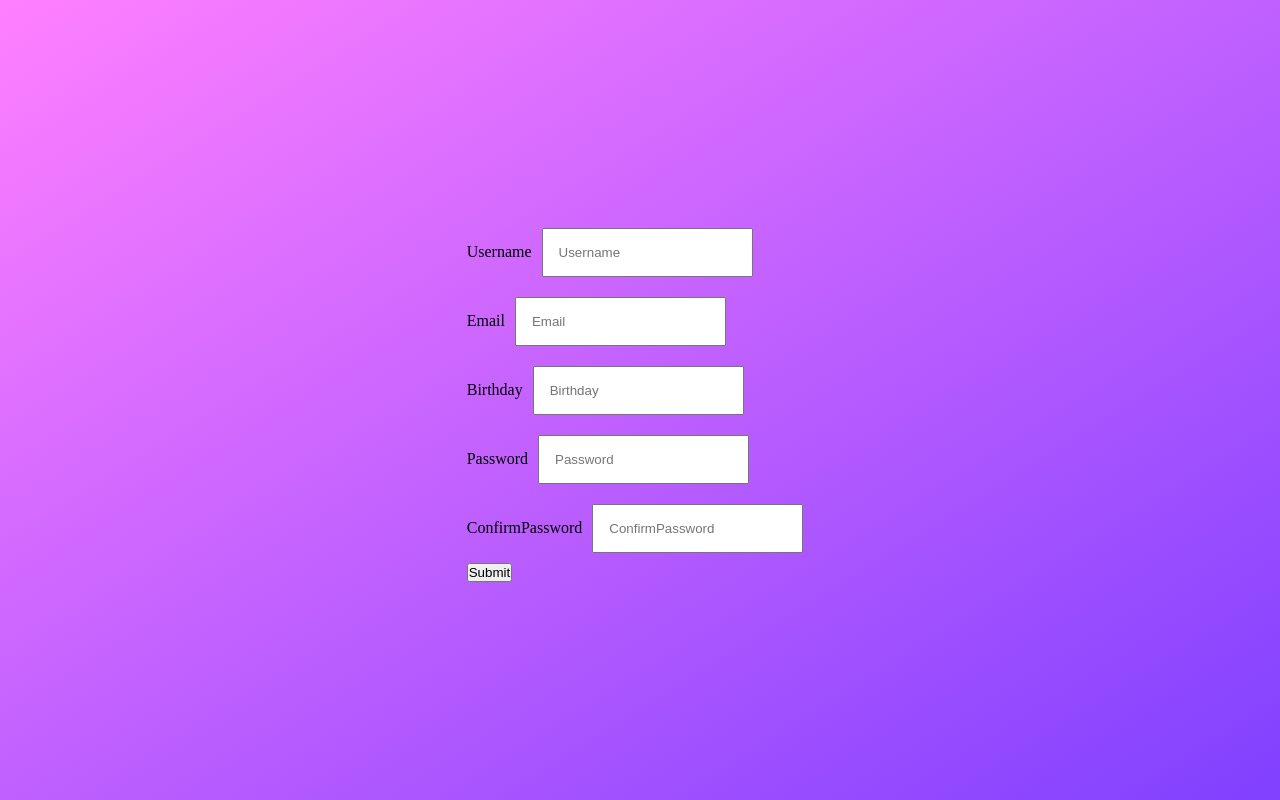
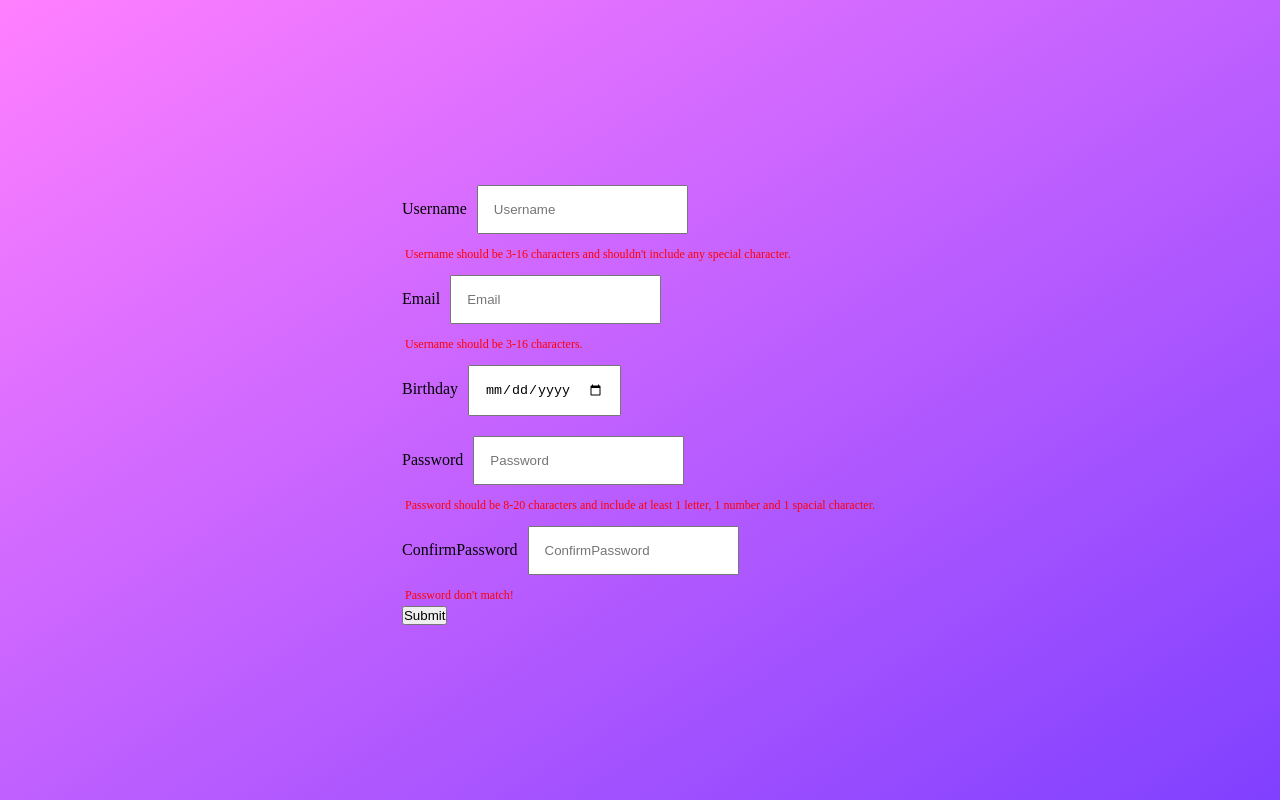
Before and after one commit to kento-yoshidu/myforms_frontend, a Next.js app: page /form1 in a window 1280 px wide. Built offline with nearby package versions, Linux system fonts and the light colour scheme.

Commit message:
✨ フォームのバリデーション

```diff
--- a/pages/form1/FormInput.tsx
+++ b/pages/form1/FormInput.tsx
@@ -7,7 +7,7 @@ type Props = {
 }
 
 const FormInput = (props: any) => {
-  const {label, onChange, id, ...inputProps} = props
+  const {label, onChange, errorMessage, id, ...inputProps} = props
 
   return (
     <div className={styles.formInput}>
@@ -22,6 +22,10 @@ const FormInput = (props: any) => {
         {...inputProps}
         onChange={onChange}
       />
+
+      <span className={styles.errorMessage}>
+        {errorMessage}
+      </span>
     </div>
   )
 }
--- a/pages/form1/form-input.module.css
+++ b/pages/form1/form-input.module.css
@@ -2,3 +2,14 @@
   padding: 15px;
   margin: 10px;
 }
+
+.errorMessage {
+  font-size: 12px;
+  padding: 3px;
+  color: red;
+  display: none;
+}
+
+.input:invalid ~ .errorMessage {
+  display: block;
+}
--- a/pages/form1/index.tsx
+++ b/pages/form1/index.tsx
@@ -11,44 +11,6 @@ type Values = {
   confirmPassword: string
 }
 
-const inputs = [
-  {
-    id: 1,
-    name: "username",
-    type: "text",
-    placeholder: "Username",
-    errorMessage: "Username should be 3-16 characters and shouldn't include any special character.",
-    label: "Username"
-  },
-  {
-    id: 2,
-    name: "email",
-    type: "text",
-    placeholder: "Email",
-    errorMessage: "Username should be 3-16 characters.",
-    label: "Email"
-  },
-  {
-    id: 3,
-    name: "birthday",
-    type: "text",
-    placeholder: "Birthday",
-    label: "Birthday"
-  }, {
-    id: 4,
-    name: "password",
-    type: "text",
-    placeholder: "Password",
-    label: "Password"
-  }, {
-    id: 5,
-    name: "confirmPassword",
-    type: "text",
-    placeholder: "ConfirmPassword",
-    label: "ConfirmPassword"
-  }
-]
-
 const Forms1 = () => {
   const [values, setValues] = useState({
     username: "",
@@ -57,6 +19,54 @@ const Forms1 = () => {
     password: "",
     confirmPassword: ""
   })
+
+  const inputs = [
+    {
+      id: 1,
+      name: "username",
+      type: "text",
+      placeholder: "Username",
+      errorMessage: "Username should be 3-16 characters and shouldn't include any special character.",
+      label: "Username",
+      pattern: "^[A-Za-z0-9]{3,16}$",
+      required: true
+    },
+    {
+      id: 2,
+      name: "email",
+      type: "email",
+      placeholder: "Email",
+      errorMessage: "Username should be 3-16 characters.",
+      label: "Email",
+      required: true
+    },
+    {
+      id: 3,
+      name: "birthday",
+      type: "date",
+      placeholder: "Birthday",
+      label: "Birthday"
+    }, {
+      id: 4,
+      name: "password",
+      type: "password",
+      placeholder: "Password",
+      errorMessage: "Password should be 8-20 characters and include at least 1 letter, 1 number and 1 spacial character. ",
+      label: "Password",
+      pattern: "^(?=.*[0-9])(?=.*[a-zA-Z])(?=.*[!@#$%^&*])[a-zA-Z0-9!@#$%^&*]{8,20}",
+      required: true
+    }, {
+      id: 5,
+      name: "confirmPassword",
+      type: "password",
+      placeholder: "ConfirmPassword",
+      errorMessage: "Password don't match!",
+      label: "ConfirmPassword",
+      pattern: values.password,
+      required: true
+    }
+  ]
+
 
   const handleSubmit = (e: React.FormEvent<HTMLFormElement>) => {
     e.preventDefault()
```
